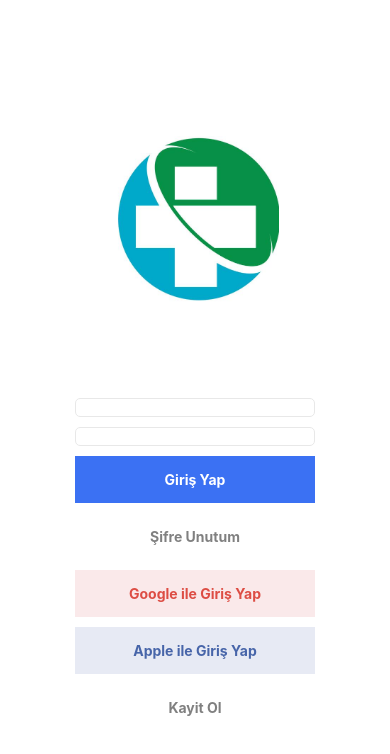
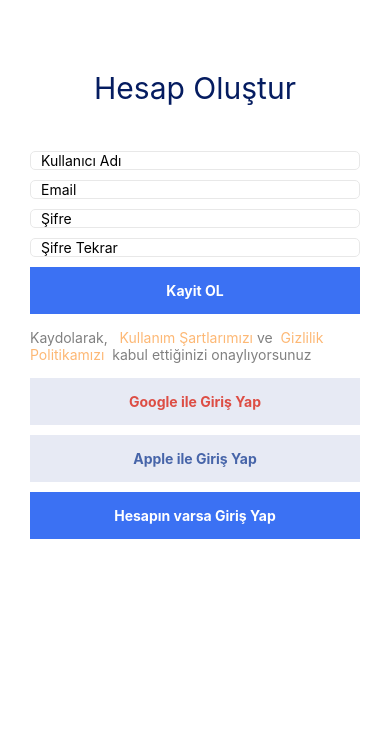
Before and after one commit to KhadijaRashad/LaboratuvarSistemi, a React Native app: screen / in a window 390 px wide. Shown: the top 754 px of the page. Built offline with nearby package versions, Linux system fonts and the light colour scheme.

Commit message:
updatesingup

```diff
--- a/App.js
+++ b/App.js
@@ -1,11 +1,11 @@
 
 import { StyleSheet, Text,View, SafeAreaView} from 'react-native';
-
+import SignUpScreen from './screen/SignUpScreen';
  import LoginScreen from './screen/LoginScreen';
 export default function App() {
   return (
     <SafeAreaView style={styles.root}>
-      <LoginScreen/>
+      <SignUpScreen/>
     </SafeAreaView>
 
   );
@@ -17,6 +17,6 @@ const styles = StyleSheet.create({
     alignItems: 'center',
     justifyContent: 'center',
    //padding:30 ,
-    margin:20
+    margin:10
   },
 });
--- a/components/SocialSinginButtons.js
+++ b/components/SocialSinginButtons.js
@@ -1,6 +1,6 @@
  import React from 'react'
 
-import UserButton from '../../components/UserButton';
+import UserButton from './UserButton'
 export default function SocialSinginButtons(  ) {
     const onSigInGoogle=()=>{
         console.warn("Google")
--- a/screen/LoginScreen.js
+++ b/screen/LoginScreen.js
@@ -4,7 +4,7 @@ import {   View, StyleSheet ,Image, useWindowDimensions, ScrollView  } from "rea
 import Logo from '../assets/Logo.png'
  import UserGiris from '../components/UserGiris'
 import  UserButton from '../components/UserButton'
-//import SocialSinginButtons from '../components/SocialSinginButtons';
+import SocialSinginButtons from '../components/SocialSinginButtons';
 
 export default function LoginScreen( ) {
     const { height}=useWindowDimensions();
@@ -22,12 +22,7 @@ export default function LoginScreen( ) {
       console.warn("onForgetPasswordPressed");
         //navigation.navigate('login')
     }
-    const onSigInGoogle=()=>{
-        console.warn("Google")
-     }
-     const onSigInApple=()=>{
-        console.warn(" Apple")
-     }
+
      const onSingUpPressed=()=>{
         console.warn("Giriş Yap");//مايطلع التحذير
         //volidote user
@@ -38,12 +33,11 @@ export default function LoginScreen( ) {
         <ScrollView>
             <View style={styles.view}>
                 <Image source={Logo} style={[ styles.logo, {height:height * 0.3}]}resizeMode='contain'  />
-                <UserGiris  placholder="Username" value={username} setValue={setUsername} />
-                <UserGiris  placholder="Password" value={passworld} setValue={setPassword} secureTextEntry />
+                <UserGiris  placholder="Kullanıcı Adı" value={username} setValue={setUsername} />
+                <UserGiris  placeholder="Şifre" value={passworld} setValue={setPassword} secureTextEntry />
                 <UserButton  text="Giriş Yap"  onPress={onSigInPressed} />
                 <UserButton  text="Şifre Unutum"  onPress={onForgetPasswordPressed }  type="TERTIARY"/>
-                <UserButton  text="Google ile Giriş Yap"  onPress={ onSigInGoogle} bgColor="#FAE9EA" fgColor="#DD4D44" />
-                <UserButton  text="Apple ile Giriş Yap"  onPress={  onSigInApple}  bgColor="#E7EAF4" fgColor="#4765A9" />
+                <SocialSinginButtons/>
                 <UserButton  text="Kayit Ol"  onPress={onSingUpPressed }  type="TERTIARY" />
 
             </View>
--- a/screen/SignUpScreen/SignUpScreen.js
+++ b/screen/SignUpScreen.js
@@ -1,11 +1,11 @@
 import React from 'react';
-import React, { useState } from 'react';
+import { useState } from 'react';
 import { Text, View, StyleSheet, ScrollView } from "react-native";
-import UserButton from '../../components/UserButton';
-import UserGiris from '../../components/UserGiris';
-import SocialSinginButtons from '../../components/SocialSinginButtons ';
-import login from '../../screen/login';
-const navigation =useNavigation();
+import UserButton from '../components/UserButton';
+import UserGiris from '../components/UserGiris';
+import SocialSinginButtons from '../components/SocialSinginButtons';
+//import login from '../../screen/login';
+//const navigation =useNavigation();
 
 const SignUpScreen = () => {
     const [username, setUsername] = useState("");
@@ -34,18 +34,19 @@ const SignUpScreen = () => {
 
 return (
     <ScrollView showsHorizontalScrollIndicator={false}>
-        <View style={styles.view}>
+        <View style={styles.root}>
             <Text style={styles.title}>Hesap Oluştur</Text>
 
-            <UserGiris placholder="Username" value={username} setValue={setUsername} />
-            <UserGiris placholder="Email" value={email} setValue={setEmail} />
-            <UserGiris placholder="Password" value={Password} setValue={setPassword} secureTextEntry />
-            <UserGiris placholder="Repeat Password" value={passwordRepeat} setValue={setPasswordRepeat} secureTextEntry />
+            <UserGiris placeholder="Kullanıcı Adı" value={username} setValue={setUsername} />
+            <UserGiris placeholder="Email" value={email} setValue={setEmail} />
+            <UserGiris placeholder="Şifre" value={Password} setValue={setPassword} secureTextEntry />
+            <UserGiris placeholder="Şifre Tekrar" value={passwordRepeat} setValue={setPasswordRepeat} secureTextEntry />
             <UserButton text="Kayit OL" onPress= {onRegisterPressed} />
-            <Text style={styles.text1}> onPress={onTermOfUserPressed}Kaydolarak,
-                <Text style={styles.link}>  onPress={onPrivacyPressed}Kullanım Şartlarımızı{` `}</Text>ve{` `}<Text > Gizlilik Politikamızı </Text> kabul ettiğinizi onaylıyorsunuz </Text>
-            <SocialSinginButtons></SocialSinginButtons>
+            <Text style={styles.text} >
+                Kaydolarak,<Text style={styles.link} onPress={onTermOfUserPressed}>   Kullanım Şartlarımızı{` `}
+                </Text>ve{` `}<Text  style={styles.link} onPress={onPrivacyPressed} > Gizlilik Politikamızı </Text> kabul ettiğinizi onaylıyorsunuz </Text>
 
+            <SocialSinginButtons/>
             <UserButton text="Hesapın varsa Giriş Yap" onPress={ onSingInPressed} />
         </View>
     </ScrollView>
@@ -56,9 +57,9 @@ return (
 
 }
 const styles = StyleSheet.create({
-    view: {
+    root: {
 
-        padding: 20,
+        padding:20,
         justifyContent: "center",
         alignItems: "center",
     },
@@ -67,15 +68,20 @@ const styles = StyleSheet.create({
 
     },
     text: {
-        color: " gray",
+        color: "gray",
         marginVertical: 10,
+
+
+
 
     },
     title: {
-        fontSize: 24,
+
+        fontSize: 30,
         fontWidth: "bold",
         color: "#051C60",
-        margin: 10,
+        //margin: 10,
+        padding: 40,
     },
 
 
```
